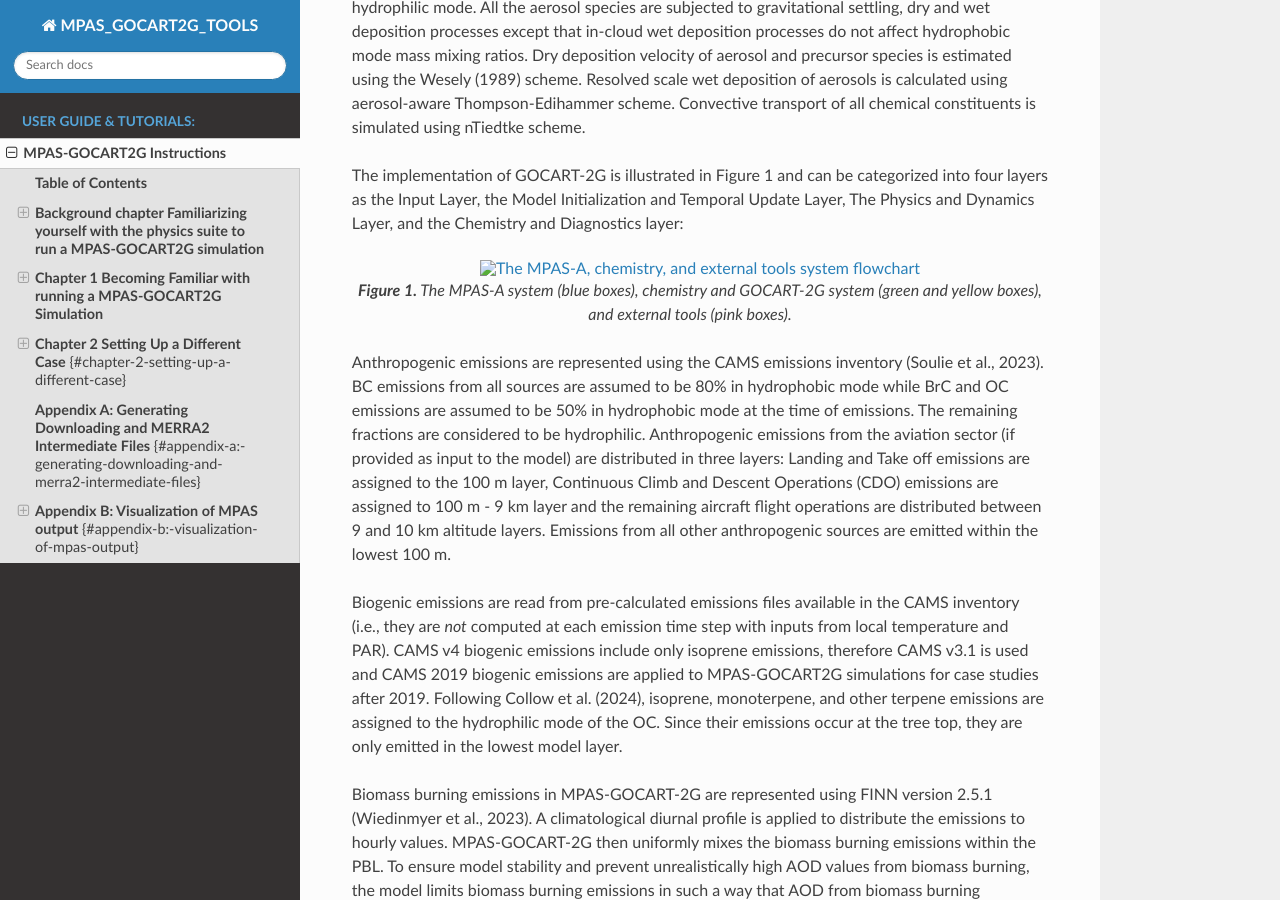
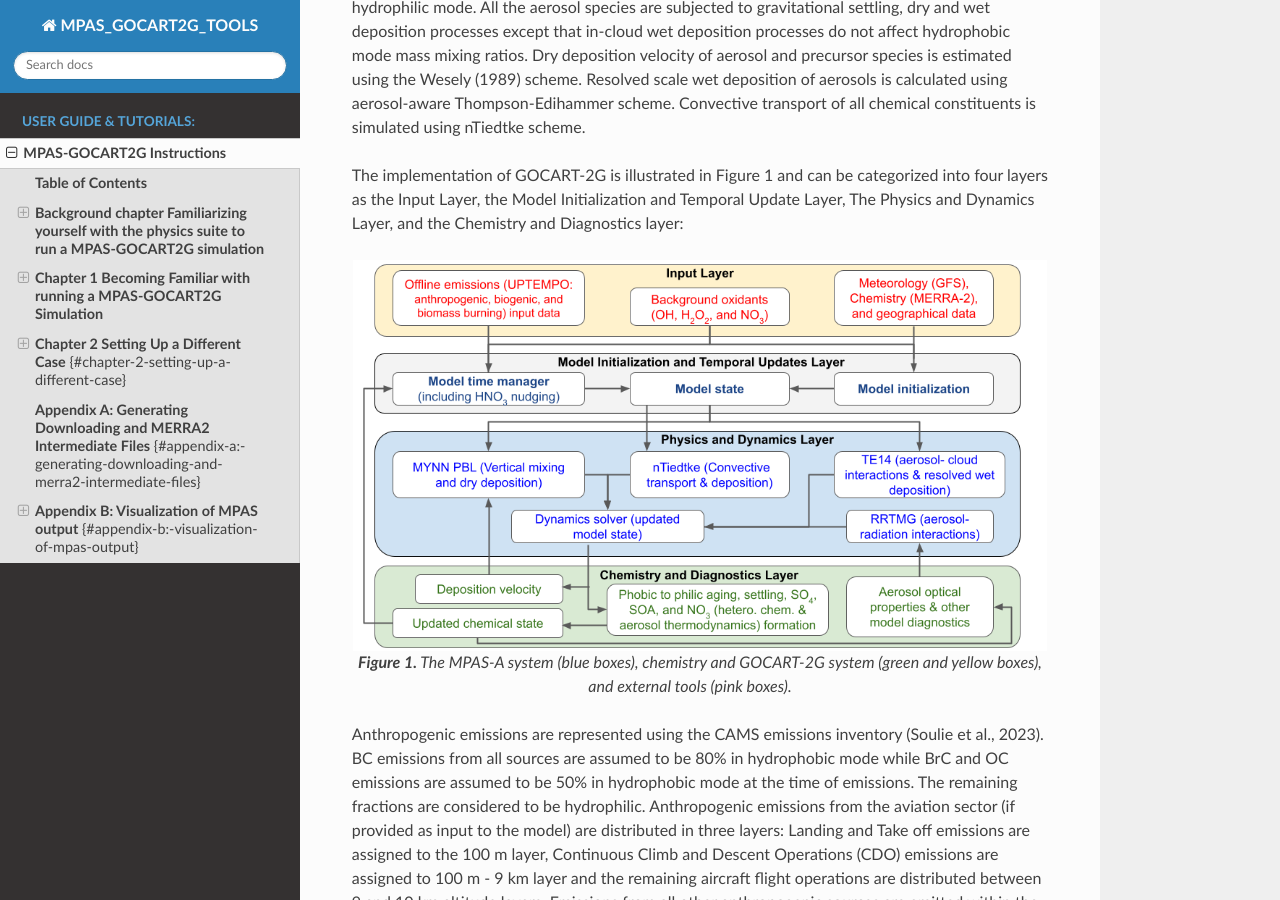
Before and after one commit to flacey19/MPAS_GOCART2G_TOOLS, a Sphinx documentation site: the page built from docs/tutorial.md, in a window 1280 px wide and 900 px high, scrolled down 1076 px. Built offline with Sphinx 7.4.7 and the Read the Docs theme 3.1.0, drawn with Linux system fonts in a browser that asks for light colours.

Commit message:
Update tutorial.md

````diff
--- a/docs/tutorial.md
+++ b/docs/tutorial.md
@@ -24,7 +24,7 @@ The MPAS-GOCART2G model has been developed as part of the NSF NCAR’s vision to
 
 The implementation of GOCART-2G is illustrated in Figure 1 and can be categorized into four layers as the Input Layer, the Model Initialization and Temporal Update Layer, The Physics and Dynamics Layer, and the Chemistry and Diagnostics layer:
 
-```{figure} _docs/static/MPAS_GOCART2G_Inst_F1.png
+```{figure} static/MPAS_GOCART2G_Inst_F1.png
 :alt: The MPAS-A, chemistry, and external tools system flowchart
 :align: center
 :width: 100%
````
